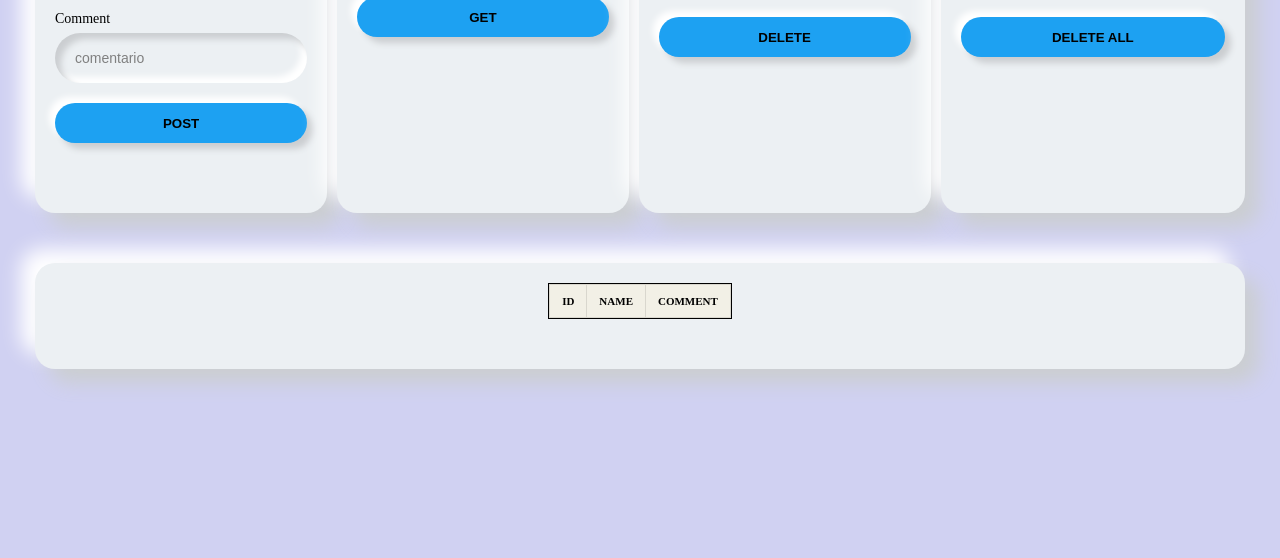
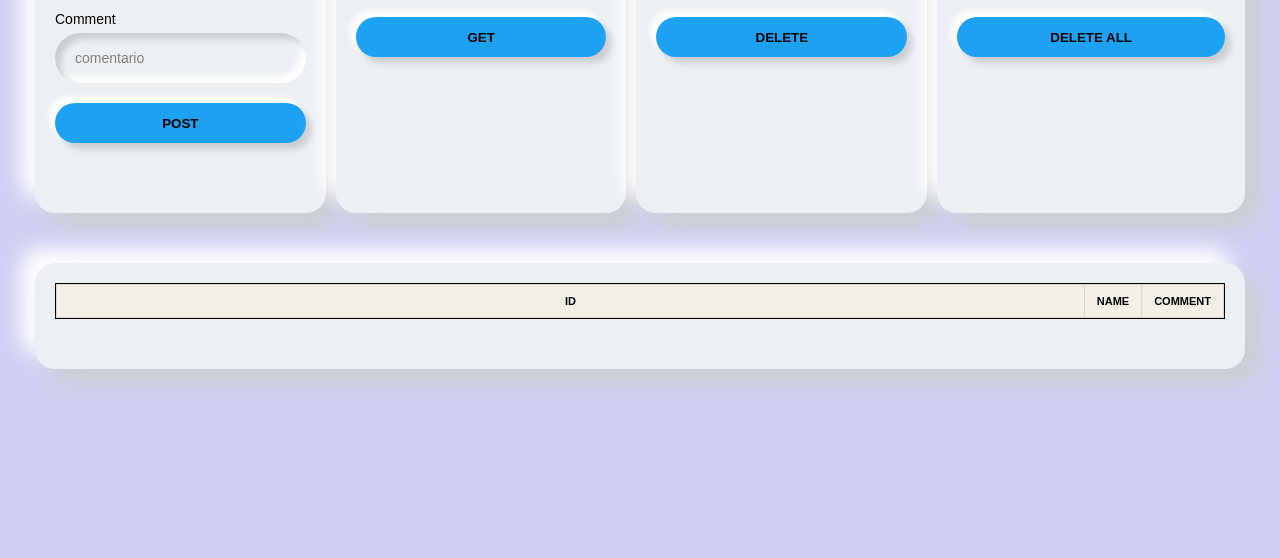
Before and after one commit to alfonso-m-g/rest-api-gui, a plain HTML site: page index.html in a window 1280 px wide. Shown: the part 242-800 px from the top of the page. Drawn offline with Linux system fonts and the light colour scheme; no server answers.

Commit message:
Update style.css

```diff
--- a/style.css
+++ b/style.css
@@ -1,3 +1,8 @@
+html {
+  font-family: "Montserrat", sans-serif;
+  font-size: 100%;
+}
+
 .rtable {
   display: inline-block;
   vertical-align: top;
@@ -27,7 +32,7 @@
 }
 .rtable th {
   font-size: 11px;
-  text-align: left;
+  text-align: center;
   text-transform: uppercase;
   background: #f2f0e6;
 }
@@ -109,7 +114,6 @@ body {
   text-align: center;
   justify-content: center;
   place-items: center;
-  font-family: poppins;
 }
 .container {
   position: relative;
@@ -211,6 +215,7 @@ h1 {
 }
 table, th, td {
   border-collapse: collapse;
+  width: 100%;
 }
 th, td {
   padding: 15px;
@@ -237,6 +242,6 @@ th, td {
   padding: 10px;
 }
 .grid-container > div {
-  text-align: center;
+  text-align: left;
   padding: 20px 0;
 }
```
